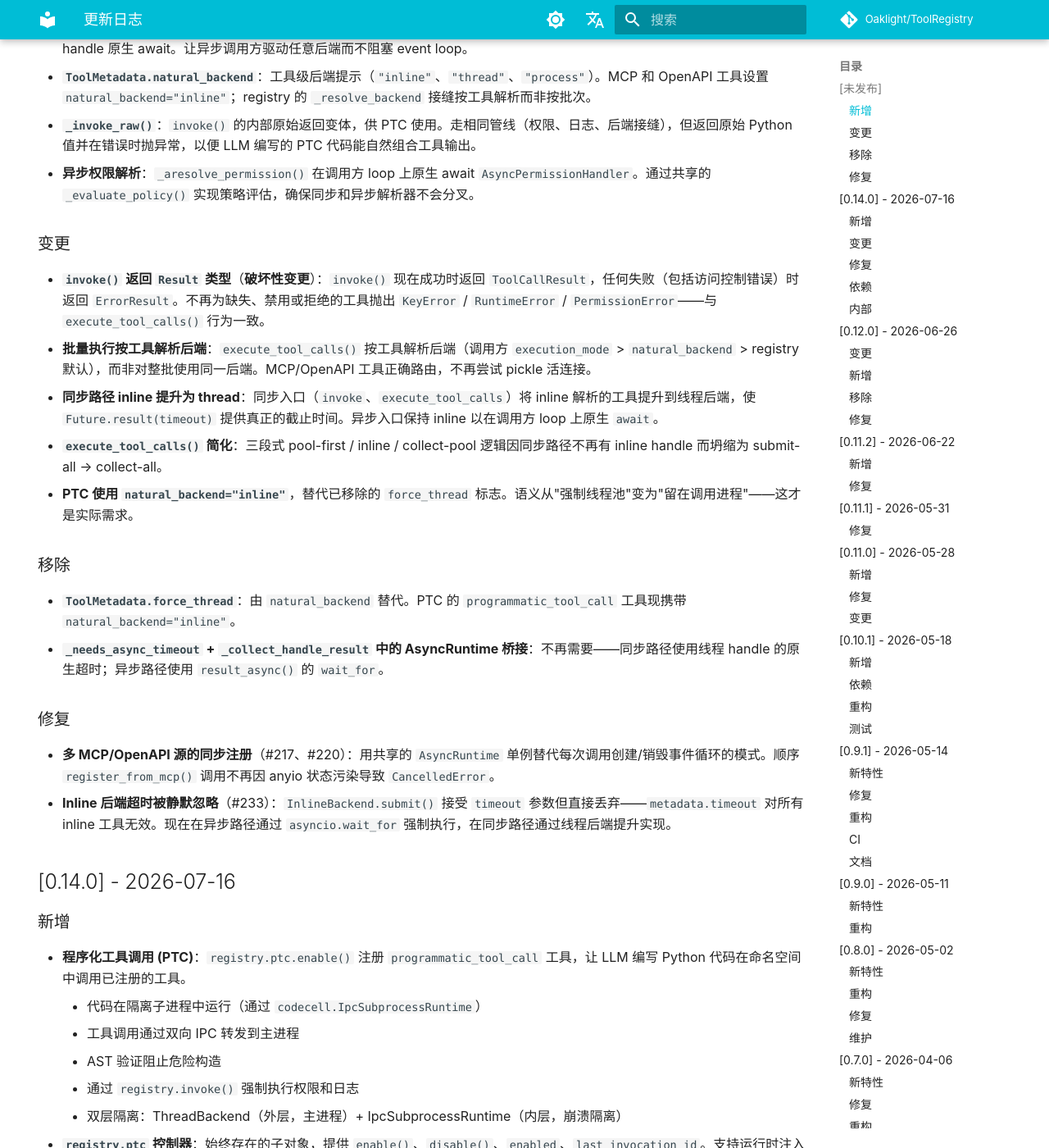
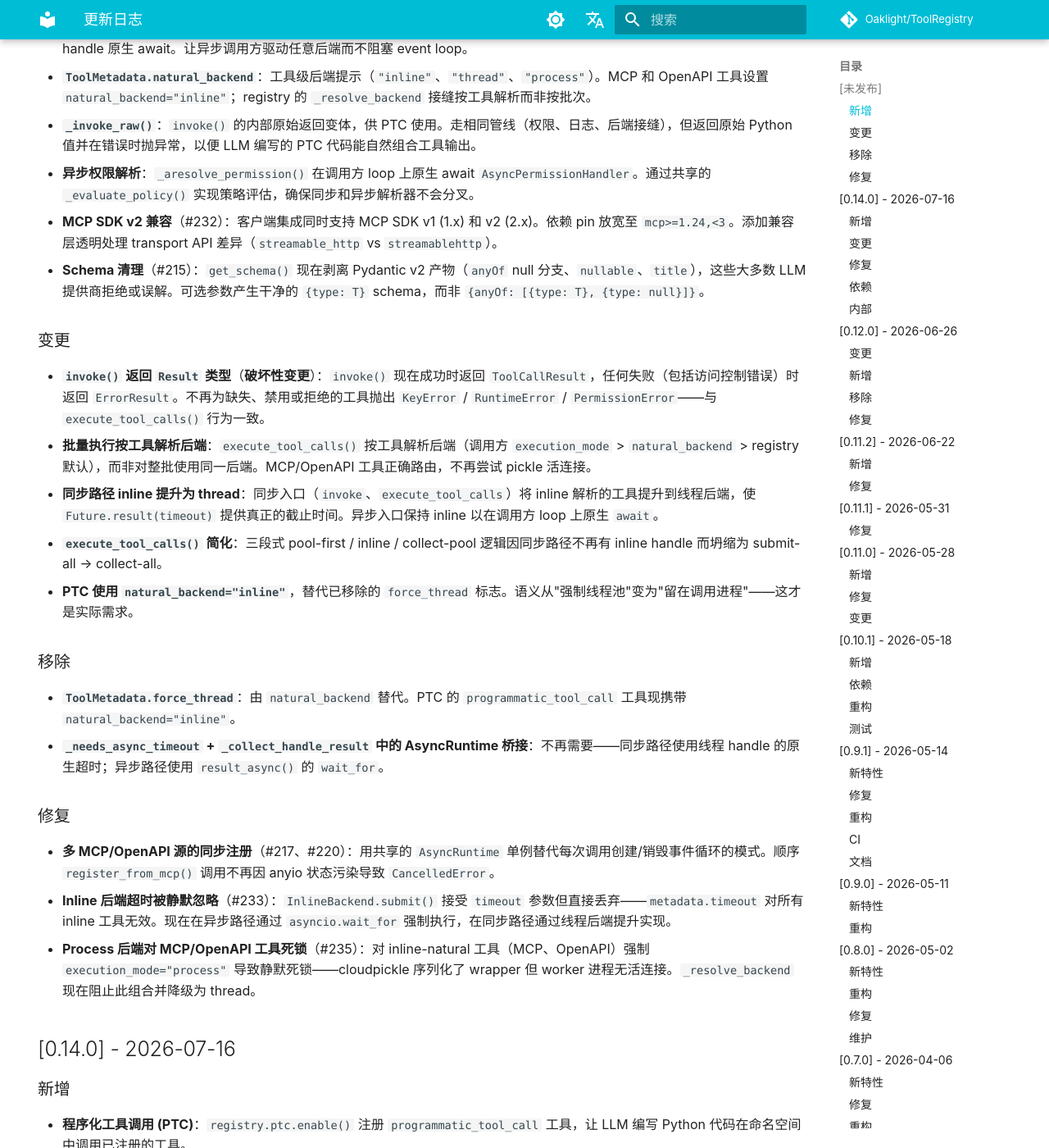
Before and after one commit to Oaklight/ToolRegistry, an MkDocs documentation site: the page built from docs/changelog.md, in a window 1280 px wide and 1400 px high, scrolled down 580 px. Shown: the whole window at 82% size. Built offline with MkDocs 1.6.1 and Material for MkDocs 9.7.7, drawn with Linux system fonts in a browser that asks for light colours; some web fonts are replaced; comment, search, counter and statistics services are not loaded.

Commit message:
docs: add MCP v2 compat, schema sanitization, process-blocked fix to changelog

```diff
--- a/docs/changelog.md
+++ b/docs/changelog.md
@@ -24,6 +24,8 @@ hide:
 - **`ToolMetadata.natural_backend`**：工具级后端提示（`"inline"`、`"thread"`、`"process"`）。MCP 和 OpenAPI 工具设置 `natural_backend="inline"`；registry 的 `_resolve_backend` 接缝按工具解析而非按批次。
 - **`_invoke_raw()`**：`invoke()` 的内部原始返回变体，供 PTC 使用。走相同管线（权限、日志、后端接缝），但返回原始 Python 值并在错误时抛异常，以便 LLM 编写的 PTC 代码能自然组合工具输出。
 - **异步权限解析**：`_aresolve_permission()` 在调用方 loop 上原生 await `AsyncPermissionHandler`。通过共享的 `_evaluate_policy()` 实现策略评估，确保同步和异步解析器不会分叉。
+- **MCP SDK v2 兼容**（#232）：客户端集成同时支持 MCP SDK v1 (1.x) 和 v2 (2.x)。依赖 pin 放宽至 `mcp>=1.24,<3`。添加兼容层透明处理 transport API 差异（`streamable_http` vs `streamablehttp`）。
+- **Schema 清理**（#215）：`get_schema()` 现在剥离 Pydantic v2 产物（`anyOf` null 分支、`nullable`、`title`），这些大多数 LLM 提供商拒绝或误解。可选参数产生干净的 `{type: T}` schema，而非 `{anyOf: [{type: T}, {type: null}]}`。
 
 ### 变更
 
@@ -42,6 +44,7 @@ hide:
 
 - **多 MCP/OpenAPI 源的同步注册**（#217、#220）：用共享的 `AsyncRuntime` 单例替代每次调用创建/销毁事件循环的模式。顺序 `register_from_mcp()` 调用不再因 anyio 状态污染导致 `CancelledError`。
 - **Inline 后端超时被静默忽略**（#233）：`InlineBackend.submit()` 接受 `timeout` 参数但直接丢弃——`metadata.timeout` 对所有 inline 工具无效。现在在异步路径通过 `asyncio.wait_for` 强制执行，在同步路径通过线程后端提升实现。
+- **Process 后端对 MCP/OpenAPI 工具死锁**（#235）：对 inline-natural 工具（MCP、OpenAPI）强制 `execution_mode="process"` 导致静默死锁——cloudpickle 序列化了 wrapper 但 worker 进程无活连接。`_resolve_backend` 现在阻止此组合并降级为 thread。
 
 ## [0.14.0] - 2026-07-16
 
```
